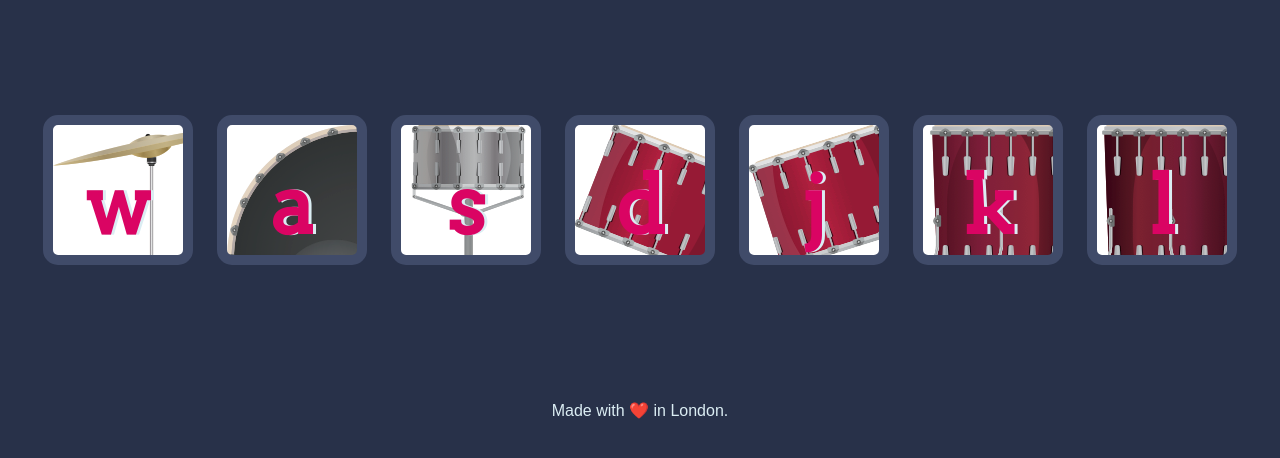
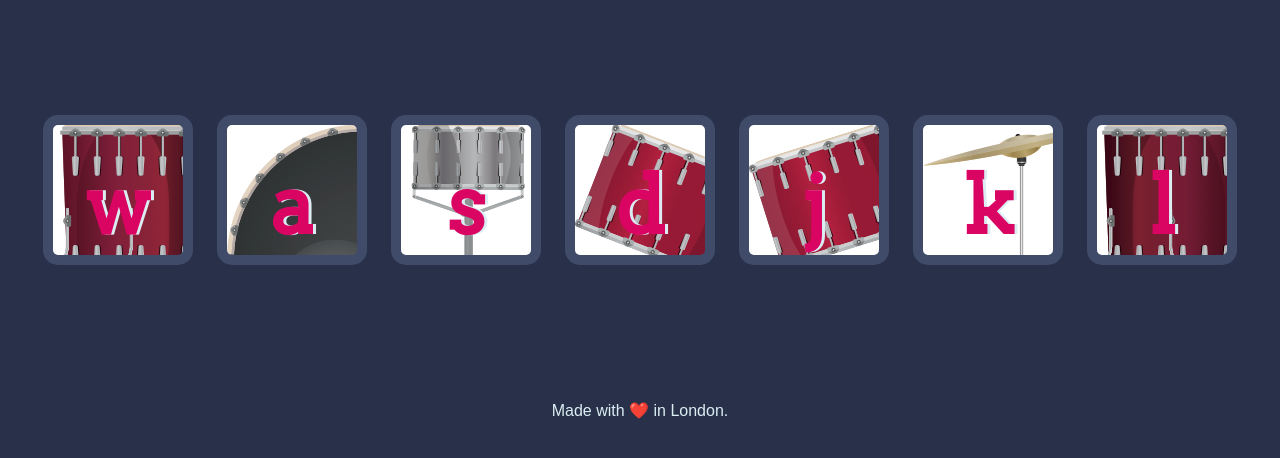
Before and after one commit to PaigeTiff/Drum-Kit, a plain HTML site: page index.html in a window 1280 px wide. Shown: the part 174-632 px from the top of the page. Drawn offline with Linux system fonts and the light colour scheme.

Commit message:
Updated image to mirror key

```diff
--- a/styles.css
+++ b/styles.css
@@ -17,7 +17,7 @@ footer {
 }
 
 .w {
-    background-image: url("images/crash.png");
+    background-image: url("images/tom3.png");
 }
 
 .a {
@@ -37,7 +37,7 @@ footer {
 }
 
 .k {
-  background-image: url("images/tom3.png");
+  background-image: url("images/crash.png");
 }
 
 .l {
```
